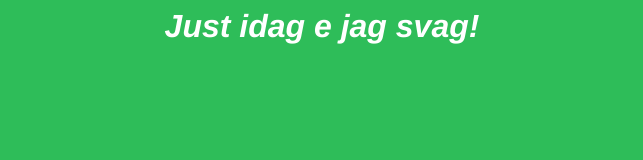
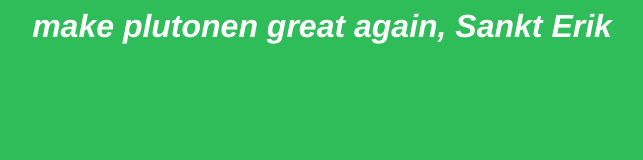
Before and after one commit to johanrydenstam/pb, a plain HTML site: page index.html in a window 1280 px wide. Shown: the whole page, without its empty margins (318-961 px from the left). Drawn offline with Linux system fonts and the light colour scheme.

Commit message:
Update index.html

```diff
--- a/index.html
+++ b/index.html
@@ -11,4 +11,4 @@ h1   {
 	font-style: italic;
 }
 </style>
-</head><body><h1>Just idag e jag svag!</h1></body></html>
+</head><body><h1>make plutonen great again, Sankt Erik</h1></body></html>
```
